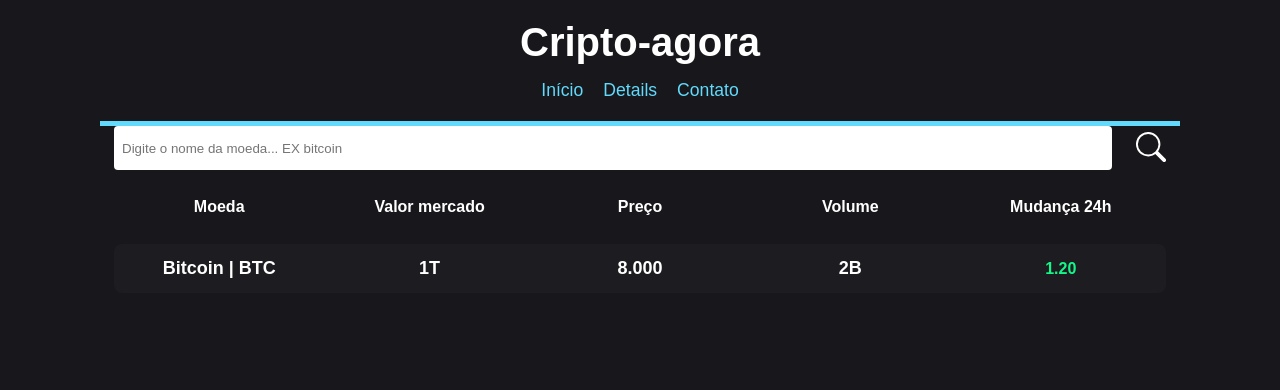
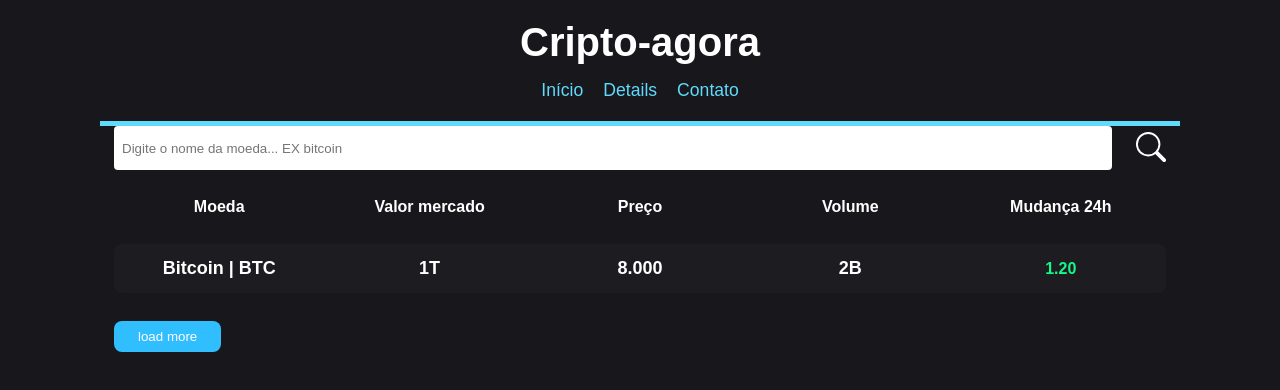
Before and after one commit to Luiz-Mendonca1/criptomoedas, a React (Vite) app: page / in a window 1280 px wide. Shown: the top 390 px of the page. Built offline with nearby package versions, Linux system fonts and the light colour scheme.

Commit message:
mod pre API

```diff
--- a/src/pages/home/Home.module.css
+++ b/src/pages/home/Home.module.css
@@ -75,6 +75,14 @@ table td{
   font-weight: bold;
 }
 
+.buttonMore{
+    color:white;
+    padding: 8px 24px;
+    background-color: #30beff;
+    margin: 14px 0;
+    border-radius: 8px;
+}
+
 /* RESPONSIVIDADE */
 @media screen and (max-width: 600px){
   table{
--- a/src/pages/home/index.tsx
+++ b/src/pages/home/index.tsx
@@ -1,15 +1,33 @@
+import { useState } from 'react'
 import styles from './home.module.css'
 import { BsSearch } from  'react-icons/bs'
-import { Link } from 'react-router-dom'
+import { Link, useNavigate } from 'react-router-dom'
+import type { FormEvent } from 'react'
 
 export function Home() {
+    const [input, setInput] = useState('')
+
+    const navigate = useNavigate()
+
+    function hadleSubmit(e: FormEvent){
+        e.preventDefault()
+
+        if(input==='') return
+        navigate(`/detail/${input}`)
+    }
+
+    function handleGetMore(){
+        alert('tetst')
+    }
 
   return (
     <main className={styles.container}>
-      <form className={styles.form}>
+      <form className={styles.form} onSubmit={hadleSubmit}>
         <input
           type="text"
           placeholder="Digite o nome da moeda... EX bitcoin"
+          value={input}
+          onChange={(e)=>{setInput(e.target.value)}}
         />
         <button type="submit">
           <BsSearch size={30} color="#FFF" />
@@ -61,6 +79,8 @@ export function Home() {
         </tbody>
       </table>
 
+    <button className={styles.buttonMore} onClick={handleGetMore}>load more</button>
+
     </main>
   )
 }
```
